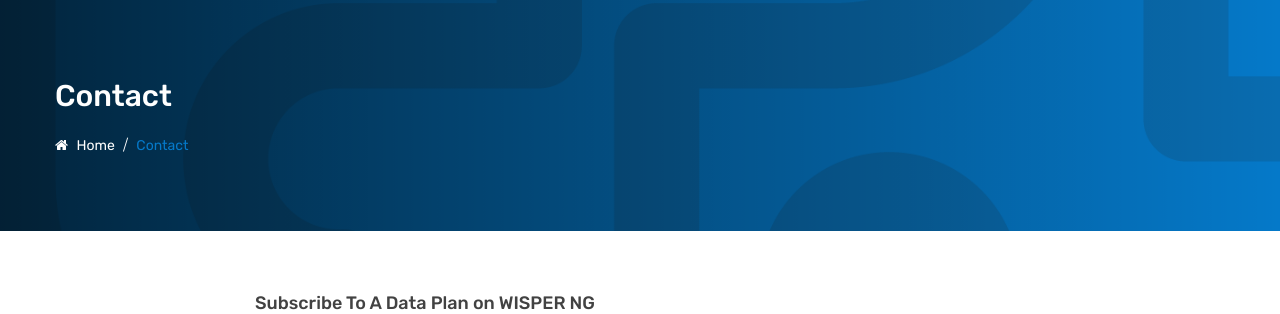
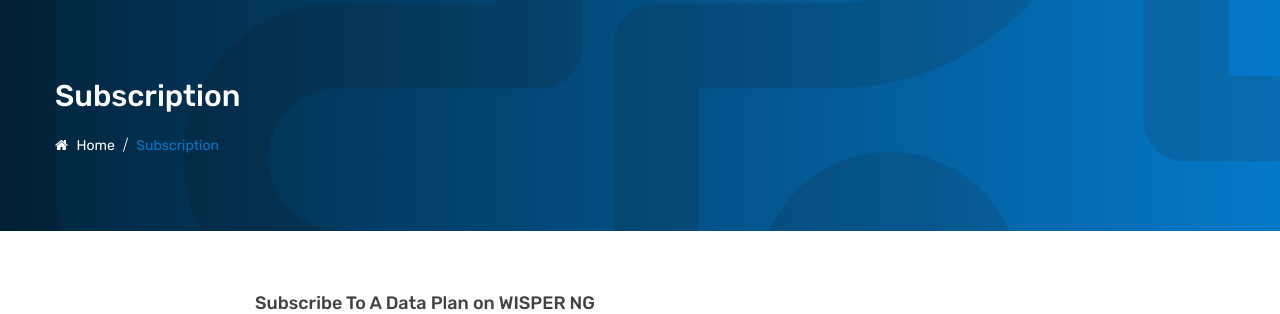
Before and after one commit to WisperHQ/wisper-isp, a PHP site: page /subscription.php in a window 1280 px wide. Shown: the part 102-416 px from the top of the page. Run offline with PHP 8.4, Linux system fonts and the light colour scheme; data that the repository does not hold is empty; some libraries are stand-ins or nearby versions.

Commit message:
Change "Contact" to "Subscription"

```diff
--- a/subscription.php
+++ b/subscription.php
@@ -39,10 +39,10 @@
             <div class="row">
                 <div class="col">
                     <div class="page-title" data-animate="fadeInUp" data-delay="1.2">
-                        <h2>Contact</h2>
+                        <h2>Subscription</h2>
                         <ul class="list-unstyled m-0 d-flex">
-                            <li><a href="index.html"><i class="fa fa-home"></i> Home</a></li>
-                            <li><a href="#">Contact</a></li>
+                            <li><a href="index.php"><i class="fa fa-home"></i> Home</a></li>
+                            <li><a href="#">Subscription</a></li>
                         </ul>
                     </div>
                 </div>
```
